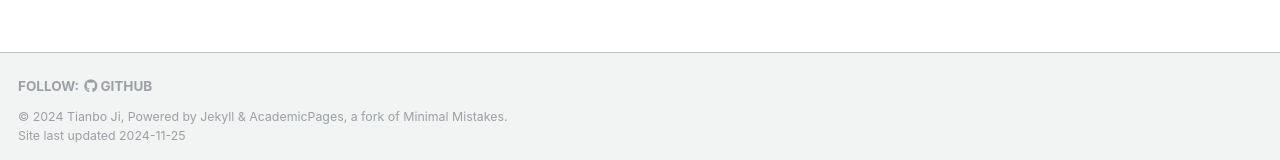
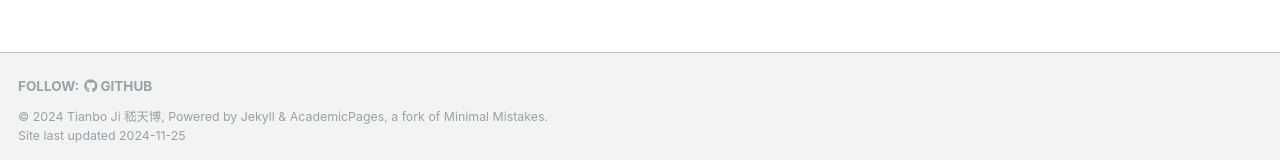
Before and after one commit to TianboJi/TianboJi.github.io, a Jekyll site: the page built from _pages/about.md, in a window 1280 px wide and 900 px high, scrolled down 2561 px. Shown: the part 737-897 px from the top of the window. Built offline with Jekyll 4.4.1, drawn with Linux system fonts in a browser that asks for light colours; some web fonts are replaced.

Commit message:
Update _config.yml

```diff
--- a/_config.yml
+++ b/_config.yml
@@ -10,7 +10,7 @@
 locale                   : "en-US"
 title                    : "Tianbo Ji"
 title_separator          : "-"
-name                     : &name "Tianbo Ji"
+name                     : &name "Tianbo Ji 嵇天博"
 description              : &description "personal description"
 url                      : https://tianboji.github.io # the base hostname & protocol for your site e.g. "https://mmistakes.github.io"
 baseurl                  : "" # the subpath of your site, e.g. "/blog"
```
